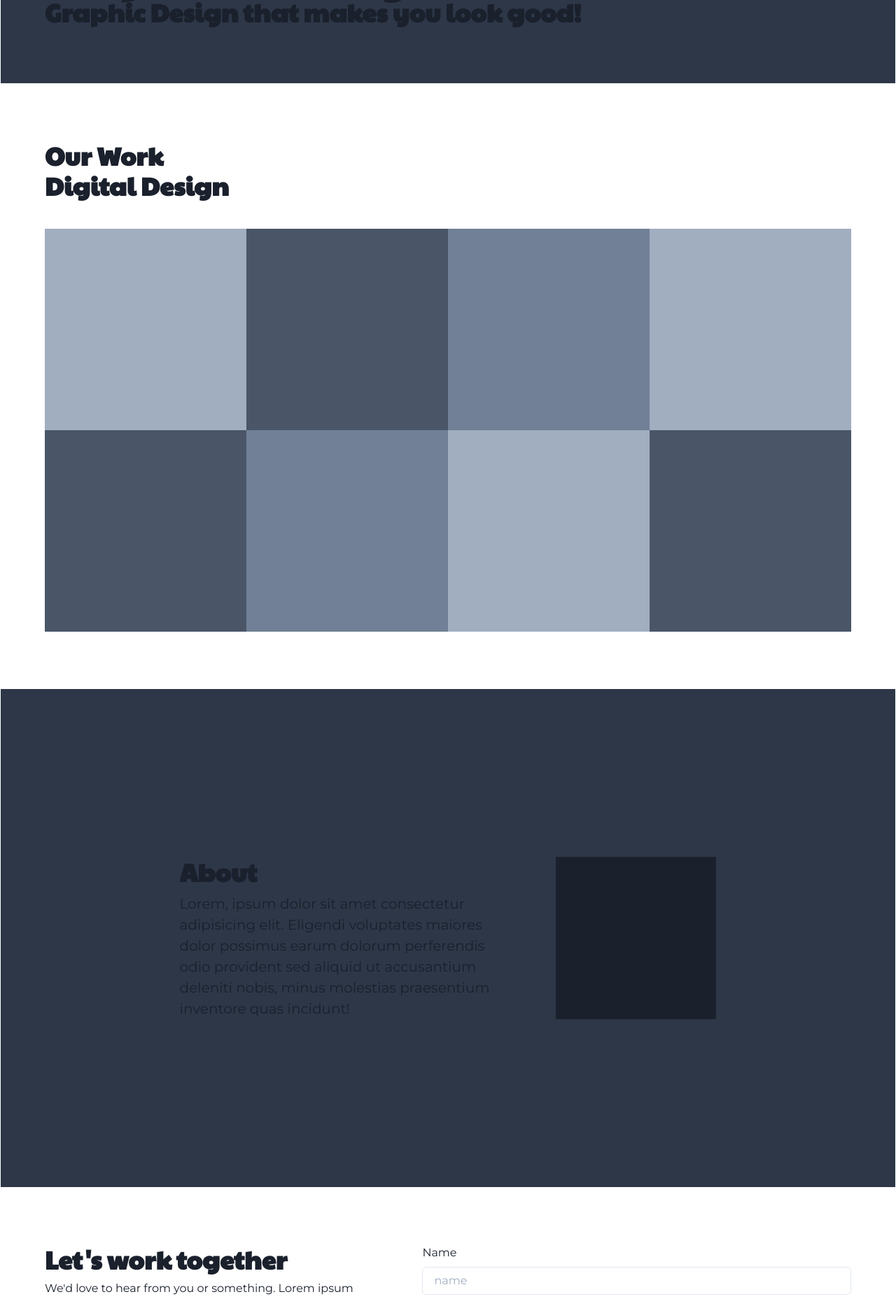
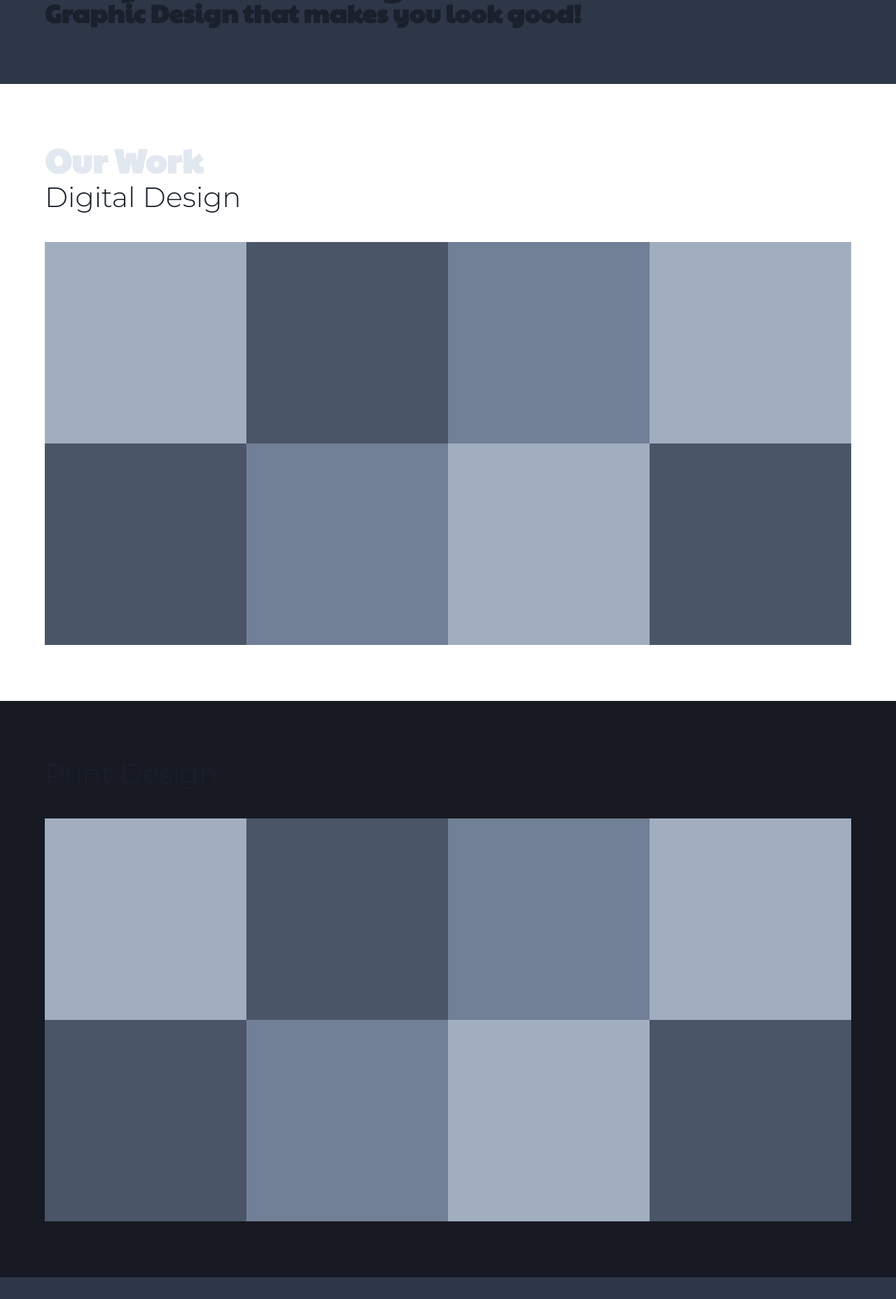
Before and after one commit to JeffMusgrave/designgenius-nextjs-2021, a Next.js app: page / in a window 1280 px wide. Shown: the part 520-2377 px from the top of the page at 70% size. Built offline with nearby package versions, Linux system fonts and the light colour scheme.

Commit message:
mdx working for seo posts

```diff
--- a/components/About/About.js
+++ b/components/About/About.js
@@ -1,4 +1,4 @@
-import { Text, Flex, Heading, Box, VStack, HStack } from "@chakra-ui/react";
+import { Text, Flex, Heading, Box, VStack, Wrap } from "@chakra-ui/react";
 import {
   FullSection,
   ContentConstrainer,
@@ -7,25 +7,25 @@ import {
 export default function AboutComponent(props) {
   return (
     <FullSection bg="gray.700">
-      <ContentConstrainer
-        as={HStack}
+      <ContentConstrainer alignItems="center">
+        <Wrap
           w={{ base: "100%", md: "60%" }}
           py={{ base: "0", md: "10rem" }}
-        spacing={20}
-        direction="row"
-        align="stretch"
+          spacing="24px"
+          flexDirection={{ base: "column", md: "row" }}
         >
           <VStack flex="2" direction="column" align="stretch">
             <Heading as="h2">About</Heading>
             <Text fontSize="xl">
               Lorem, ipsum dolor sit amet consectetur adipisicing elit. Eligendi
               voluptates maiores dolor possimus earum dolorum perferendis odio
-            provident sed aliquid ut accusantium deleniti nobis, minus molestias
-            praesentium inventore quas incidunt!
+              provident sed aliquid ut accusantium deleniti nobis, minus
+              molestias praesentium inventore quas incidunt!
             </Text>
           </VStack>
 
           <Box flex="1" minH="100%" bg="gray.800" />
+        </Wrap>
       </ContentConstrainer>
     </FullSection>
   );
--- a/components/Portfolio/Portfolio.js
+++ b/components/Portfolio/Portfolio.js
@@ -6,11 +6,20 @@ import {
 
 export default function PortfolioComponent(props) {
   return (
+    <>
       <FullSection>
         <ContentConstrainer>
-        <Heading as="h2">Our Work</Heading>
-        <Heading as="h3">Digital Design</Heading>
-        <SimpleGrid columns={4} spacing={0} mt={10}>
+          <Heading as="h2" variant="section">
+            Our Work
+          </Heading>
+          <Heading as="h3" variant="body">
+            Digital Design
+          </Heading>
+          <SimpleGrid
+            columns={{ base: "2", sm: "3", md: "4" }}
+            spacing={0}
+            mt={10}
+          >
             <AspectRatio ratio={1 / 1}>
               <Box bg="gray.400" height="80px"></Box>
             </AspectRatio>
@@ -38,5 +47,43 @@ export default function PortfolioComponent(props) {
           </SimpleGrid>
         </ContentConstrainer>
       </FullSection>
+      <FullSection bg="gray.900">
+        <ContentConstrainer>
+          <Heading as="h3" variant="body">
+            Print Design
+          </Heading>
+          <SimpleGrid
+            columns={{ base: "2", sm: "3", md: "4" }}
+            spacing={0}
+            mt={10}
+          >
+            <AspectRatio ratio={1 / 1}>
+              <Box bg="gray.400" height="80px"></Box>
+            </AspectRatio>
+            <AspectRatio ratio={1 / 1}>
+              <Box bg="gray.600" height="80px"></Box>
+            </AspectRatio>
+            <AspectRatio ratio={1 / 1}>
+              <Box bg="gray.500" height="80px"></Box>
+            </AspectRatio>
+            <AspectRatio ratio={1 / 1}>
+              <Box bg="gray.400" height="80px"></Box>
+            </AspectRatio>
+            <AspectRatio ratio={1 / 1}>
+              <Box bg="gray.600" height="80px"></Box>
+            </AspectRatio>
+            <AspectRatio ratio={1 / 1}>
+              <Box bg="gray.500" height="80px"></Box>
+            </AspectRatio>
+            <AspectRatio ratio={1 / 1}>
+              <Box bg="gray.400" height="80px"></Box>
+            </AspectRatio>
+            <AspectRatio ratio={1 / 1}>
+              <Box bg="gray.600" height="80px"></Box>
+            </AspectRatio>
+          </SimpleGrid>
+        </ContentConstrainer>
+      </FullSection>
+    </>
   );
 }
--- a/package.json
+++ b/package.json
@@ -14,11 +14,16 @@
     "@emotion/styled": "^11",
     "axios": "^0.21.1",
     "framer-motion": "^4",
+    "gray-matter": "^4.0.3",
     "next": "10.2.3",
+    "next-mdx-remote": "2.1.3",
     "react": "17.0.2",
     "react-dom": "17.0.2",
     "react-hook-form": "^7.8.6",
     "react-icons": "^4.2.0",
+    "reading-time": "^1.3.0",
+    "remark-autolink-headings": "^6.0.1",
+    "remark-slug": "^6.0.0",
     "simple-react-lightbox-pro": "^1.3.9"
   }
 }
--- a/styles/designgenius/attributes/fullsection.js
+++ b/styles/designgenius/attributes/fullsection.js
@@ -12,11 +12,14 @@ const FullSection = {
       flexDir: "column",
       _last: { flex: "1 1 auto" },
       py: { base: "2.5rem", sm: "5rem", md: "5rem" },
-      border: "1px",
-      borderColor: "white",
+      // border: "1px",
+      // borderColor: "white",
     },
     constrainer: {
+      display: "flex",
+      flexDir: "column",
       width: width,
+
       h: "100%",
     },
   },
@@ -53,6 +56,9 @@ const FullSection = {
         bg: "transparent",
       },
     },
+    center: {
+      constrainer: {},
+    },
     constrainedBox: {
       container: {
         _last: {
--- /dev/null
+++ b/styles/designgenius/attributes/heading.js
@@ -0,0 +1,16 @@
+const Heading = {
+  variants: {
+    section: {
+      fontSize: "3rem",
+      color: "gray.200",
+    },
+
+    body: {
+      fontSize: "2.5rem",
+      fontFamily: "Montserrat",
+      fontWeight: "300",
+    },
+  },
+};
+
+export default Heading;
--- a/styles/designgenius/theme.js
+++ b/styles/designgenius/theme.js
@@ -5,6 +5,7 @@ import styles from "./attributes/styles";
 import fonts from "./attributes/fonts";
 import Button from "./attributes/Button";
 import FullSection from "./attributes/fullsection";
+import Heading from "./attributes/heading";
 
 const theme = extendTheme({
   config,
@@ -12,6 +13,7 @@ const theme = extendTheme({
   styles,
   components: {
     Button,
+    Heading,
     FullSection,
   },
 });
```
Also changed, not shown: components/Layouts/standardpage.js (+18 -13 lines), data/info/another-test-post.mdx (renamed from data/seo/another-test-post.mdx, +8 -0 lines), lib/mdx.js (added, +59 -0 lines), pages/info/[slug].js (+6 -4 lines), data/info/test-post.mdx (renamed from data/seo/test-post.mdx), 1 other file (tests, documents, lock files or other folders). Lines whose indentation alone changed are shown as unchanged.
